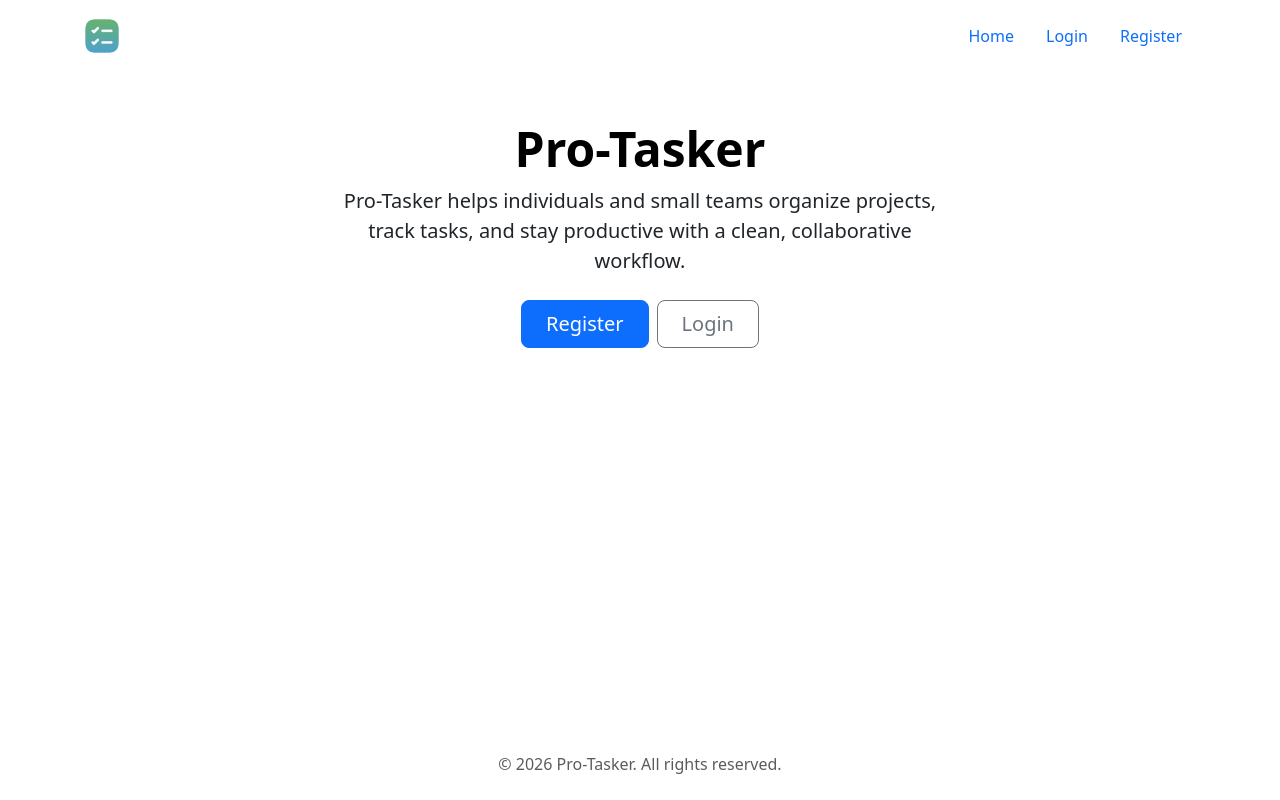
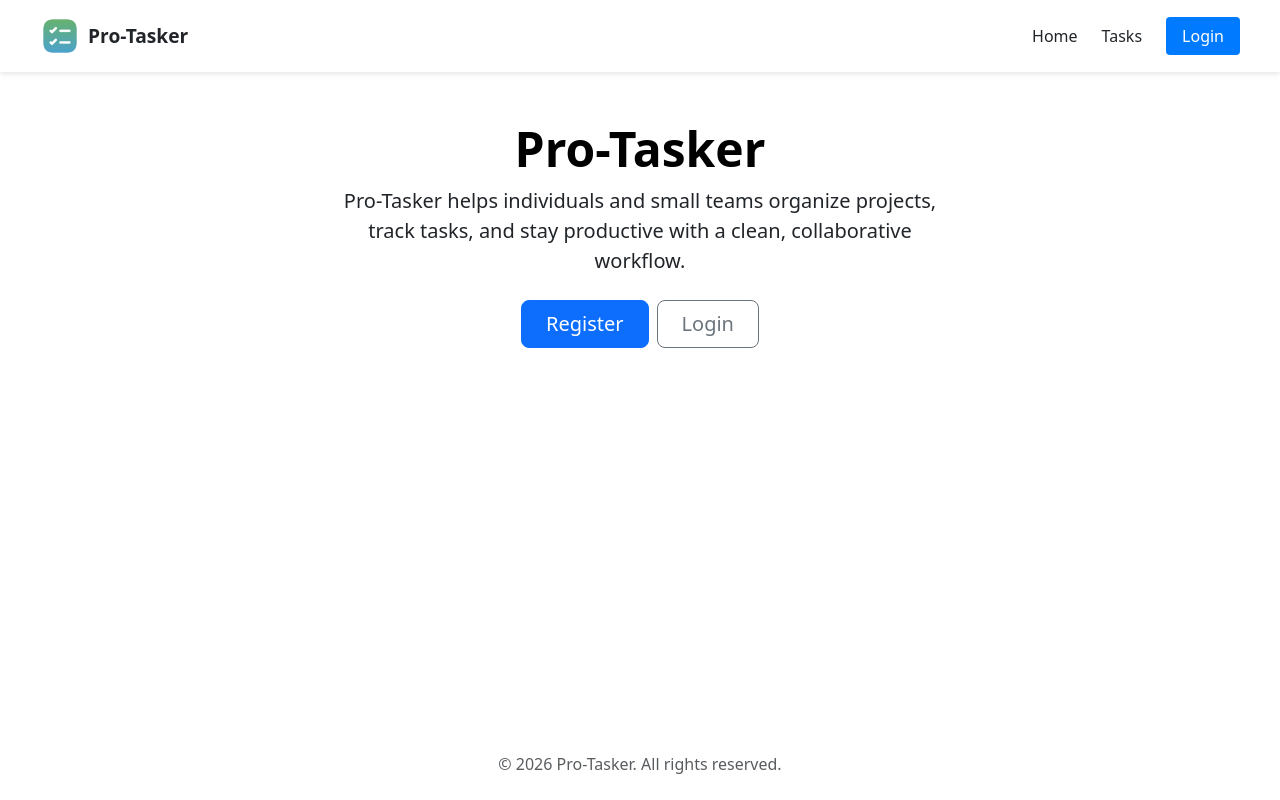
Before and after one commit to structbase/Pro-Tasker-Frontend, a React (Vite) app: page / in a window 1280 px wide. Built offline with nearby package versions, Linux system fonts and the light colour scheme; a web font is replaced by a local one.

Commit message:
Update to header
Removed bootstrap from header and used css for the styling i want.

```diff
--- a/src/components/Header/Header.css
+++ b/src/components/Header/Header.css
@@ -1,4 +1,63 @@
+.header-container ul {
+    list-style: none;
+    margin: 0;
+    padding: 0;
+}
+
+.header-container a {
+    text-decoration: none;
+    color: inherit;
+}
+
+
+.header-container {
+    width: 100%;
+    padding: 1rem 2rem;
+    background-color: #fff;
+    box-shadow: 0 2px 5px rgba(0, 0, 0, 0.1);
+}
+
+.main-nav {
+    display: flex;
+    align-items: center;
+    justify-content: space-between;
+    max-width: 1200px;
+    margin: 0 auto;
+}
+
+.brand {
+    display: flex;
+    align-items: center;
+    gap: 0.5rem;
+}
+
 .logo {
     height: 40px;
-    margin-right: 1rem;
+    display: block;
 }
+
+.brand-name {
+    font-weight: bold;
+    font-size: 1.2rem;
+}
+
+
+.nav-menu {
+    display: flex;
+    align-items: center;
+    gap: 1.5rem;
+}
+
+.nav-links,
+.auth-links {
+    display: flex;
+    align-items: center;
+    gap: 1.5rem;
+}
+
+.login-btn {
+    padding: 0.5rem 1rem;
+    background-color: #007bff;
+    color: white !important;
+    border-radius: 4px;
+}
--- a/src/components/Header/Header.tsx
+++ b/src/components/Header/Header.tsx
@@ -1,43 +1,39 @@
-// import { useTheme } from "../../context/Theme/useTheme";
-
 import { Link } from "react-router-dom";
 import "./Header.css";
-export default function Navbar() {
+
+export default function Header() {
     return (
-        <header className="container">
-            <nav className="d-flex justify-content-between align-items-center py-3">
-                {/* Logo */}
-                <div className="d-flex align-items-center">
-                    <Link to="/">
-                        {" "}
+        <header className="header-container">
+            <nav className="main-nav">
+                {/* Logo Section */}
+                <Link to="/" className="brand">
                     <img
-                            className="logo"
                         src="/icons/image1.png"
                         alt="Pro-Tasker logo"
-                        />{" "}
+                        className="logo"
+                    />
+                    <span className="brand-name">Pro-Tasker</span>
                 </Link>
-                </div>
 
-                {/* Navigation */}
-                <ul className="nav nav-pills">
-                    <li className="nav-item">
-                        <Link className="nav-link" to="/">
-                            Home
-                        </Link>
+                {/* Links Section */}
+                <div className="nav-menu">
+                    <ul className="nav-links">
+                        <li>
+                            <Link to="/">Home</Link>
                         </li>
+                        <li>
+                            <Link to="/tasks">Tasks</Link>
+                        </li>
+                    </ul>
 
-                    <li className="nav-item">
-                        <Link className="nav-link" to="/login">
+                    <ul className="auth-links">
+                        <li>
+                            <Link to="/login" className="login-btn">
                                 Login
                             </Link>
                         </li>
-
-                    <li className="nav-item">
-                        <Link className="nav-link" to="/register">
-                            Register
-                        </Link>
-                    </li>
                     </ul>
+                </div>
             </nav>
         </header>
     );
```
Lines whose indentation alone changed are shown as unchanged.
